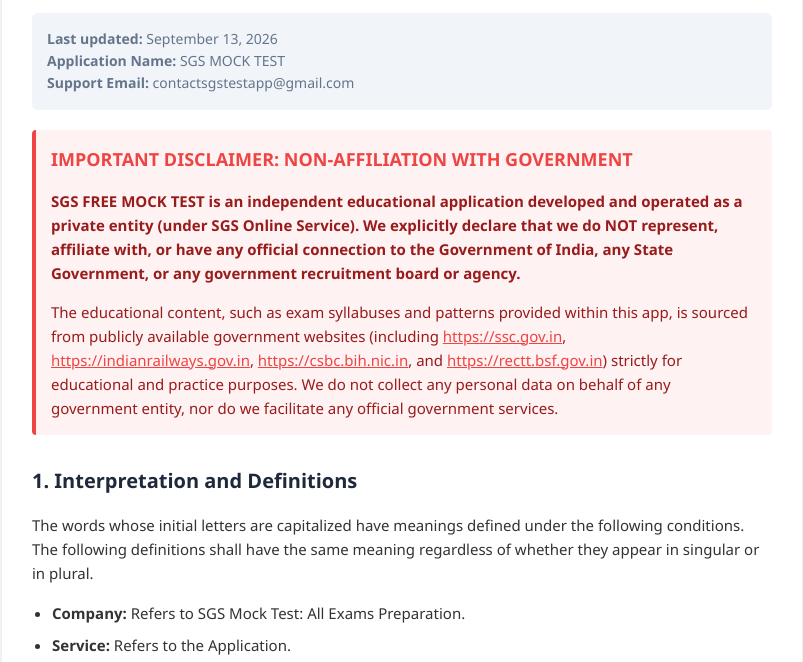
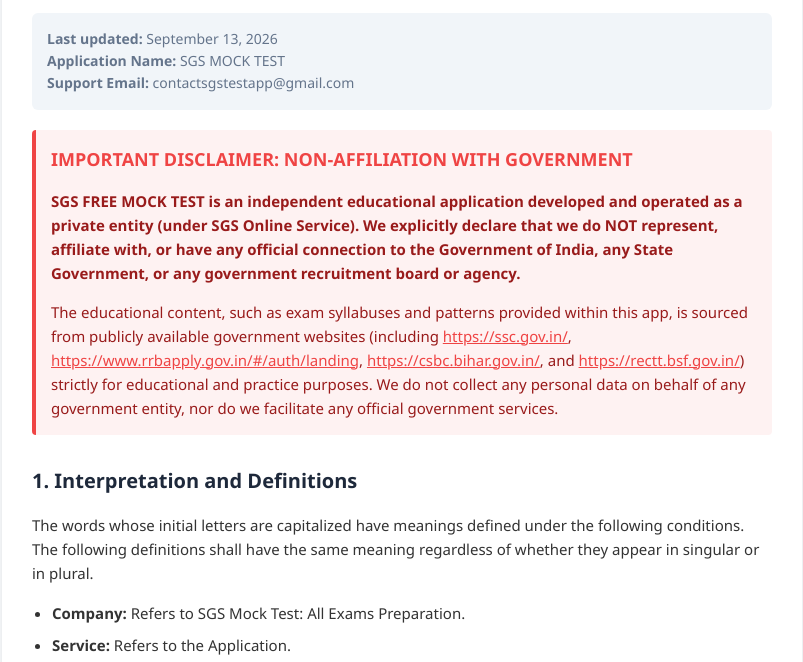
Before and after one commit to sgsinstaboost/disclaimer-, a plain HTML site: page index.html in a window 1280 px wide. Shown: the part 113-775 px from the top of the page, without its empty margins (238-1041 px from the left). Drawn offline with Linux system fonts and the light colour scheme.

Commit message:
Update index.html

```diff
--- a/index.html
+++ b/index.html
@@ -95,7 +95,7 @@
     <div class="disclaimer-box">
         <h2>IMPORTANT DISCLAIMER: NON-AFFILIATION WITH GOVERNMENT</h2>
         <p><strong>SGS FREE MOCK TEST is an independent educational application developed and operated as a private entity (under SGS Online Service). We explicitly declare that we do NOT represent, affiliate with, or have any official connection to the Government of India, any State Government, or any government recruitment board or agency.</strong></p>
-        <p style="margin-bottom: 0;">The educational content, such as exam syllabuses and patterns provided within this app, is sourced from publicly available government websites (including <a href="https://ssc.gov.in" target="_blank">https://ssc.gov.in</a>, <a href="https://indianrailways.gov.in" target="_blank">https://indianrailways.gov.in</a>, <a href="https://csbc.bih.nic.in" target="_blank">https://csbc.bih.nic.in</a>, and <a href="https://rectt.bsf.gov.in" target="_blank">https://rectt.bsf.gov.in</a>) strictly for educational and practice purposes. We do not collect any personal data on behalf of any government entity, nor do we facilitate any official government services.</p>
+       <p style="margin-bottom: 0;">The educational content, such as exam syllabuses and patterns provided within this app, is sourced from publicly available government websites (including <a href="https://ssc.gov.in/" target="_blank">https://ssc.gov.in/</a>, <a href="https://www.rrbapply.gov.in/#/auth/landing" target="_blank">https://www.rrbapply.gov.in/#/auth/landing</a>, <a href="https://csbc.bihar.gov.in/" target="_blank">https://csbc.bihar.gov.in/</a>, and <a href="https://rectt.bsf.gov.in/" target="_blank">https://rectt.bsf.gov.in/</a>) strictly for educational and practice purposes. We do not collect any personal data on behalf of any government entity, nor do we facilitate any official government services.</p>
     </div>
     <!-- END OF NEWLY ADDED DISCLAIMER -->
 
```
